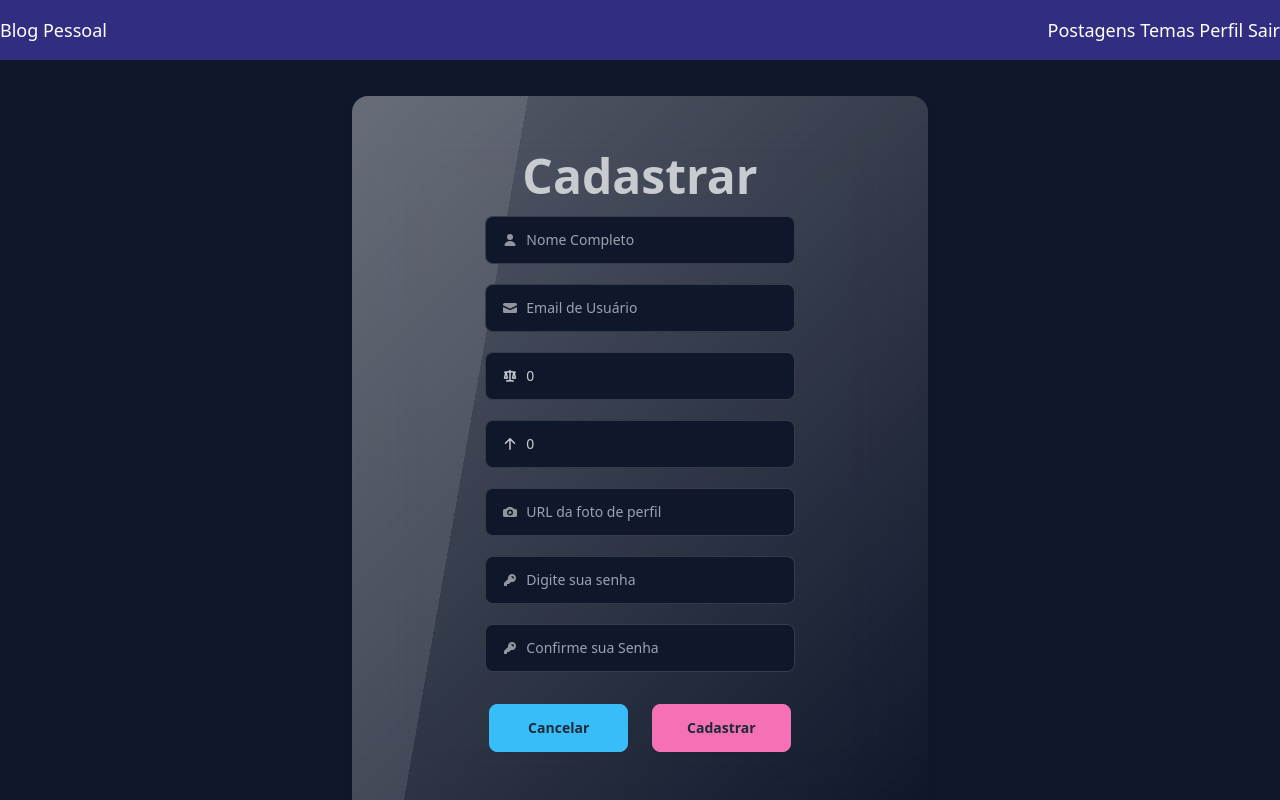
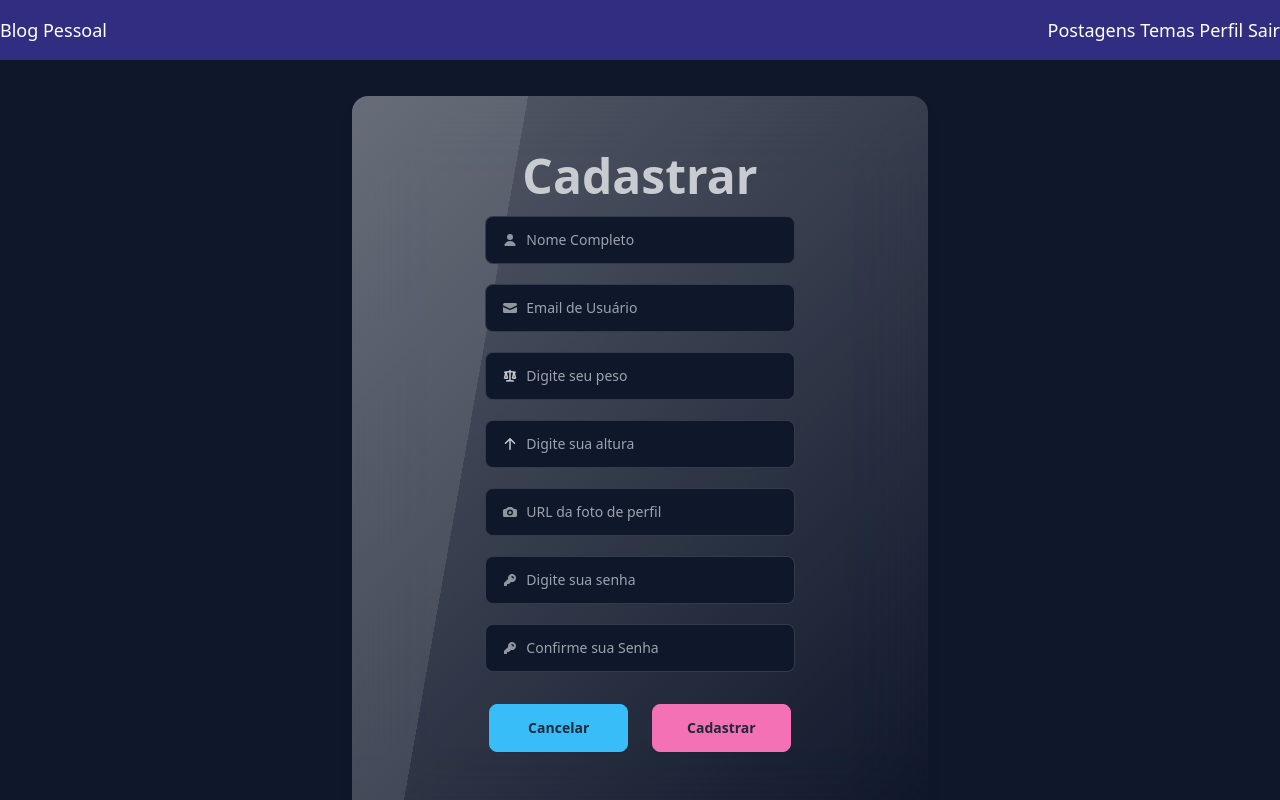
Before and after one commit to GenBrGrupo02/GenFit_02, a React (Vite) app: page /cadastro in a window 1280 px wide. Shown: the top 800 px of the page. Built offline with nearby package versions, Linux system fonts and the light colour scheme.

Commit message:
Type updated

```diff
--- a/src/models/Usuario.ts
+++ b/src/models/Usuario.ts
@@ -6,7 +6,7 @@ export default interface Usuario {
   usuario: string;
   foto: string;
   senha: string;
-  peso: number;
-  altura: number;
+  peso: number | null;
+  altura: number | null;
   imc?: number | null;
 }
--- a/src/pages/cadastro/Cadastro.tsx
+++ b/src/pages/cadastro/Cadastro.tsx
@@ -19,8 +19,8 @@ function Cadastro() {
     usuario: "",
     senha: "",
     foto: "",
-    peso: 0,
-    altura: 0,
+    peso: null as number | null,
+    altura: null as number | null,
   });
 
   useEffect(() => {
@@ -145,7 +145,7 @@ function Cadastro() {
                     name="peso"
                     placeholder="Digite seu peso"
                     className="grow"
-                    value={usuario.peso}
+                    value={usuario.peso ?? ""}
                     onChange={(e: ChangeEvent<HTMLInputElement>) =>
                       atualizarEstado(e)
                     }
@@ -171,9 +171,9 @@ function Cadastro() {
                     type="number"
                     id="altura"
                     name="altura"
-                    placeholder="Digite sua Altura"
+                    placeholder="Digite sua altura"
                     className="grow"
-                    value={usuario.altura}
+                    value={usuario.altura ?? ""}
                     onChange={(e: ChangeEvent<HTMLInputElement>) =>
                       atualizarEstado(e)
                     }
```
